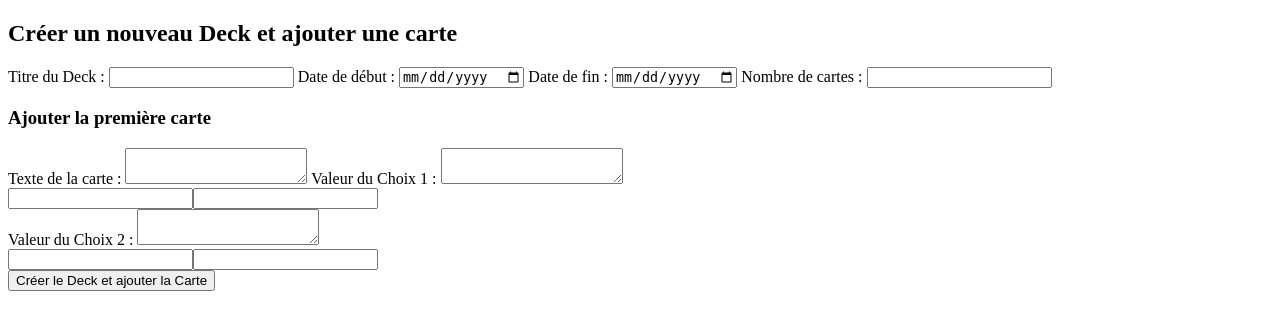
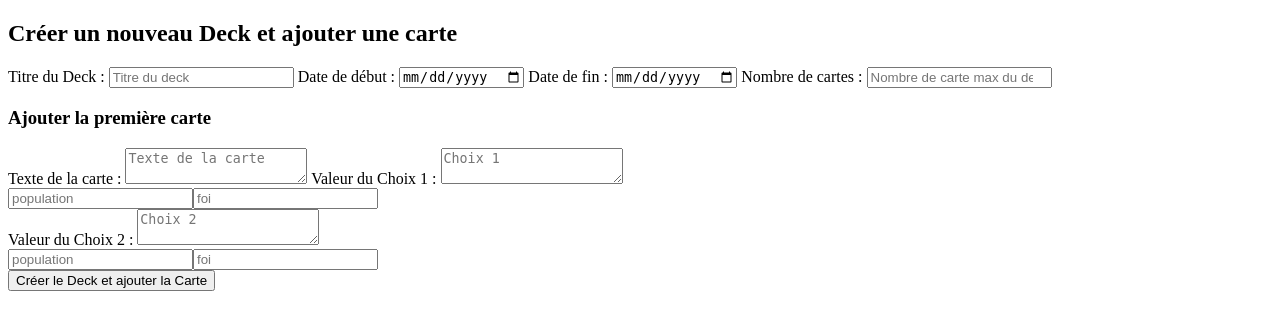
Before and after one commit to Ascenssucreausucre/reign_EasyCrea, a PHP site: template src/View/deck/create.html.twig in a window 1280 px wide. Shown: the part 26-356 px from the top of the page. Run offline with PHP 8.4, Linux system fonts and the light colour scheme; the template is opened without the code that fills it, so the values that code supplies are empty; some libraries are stand-ins or nearby versions.

Commit message:
placeholers

```diff
--- a/src/View/createur/connexion.html.twig
+++ b/src/View/createur/connexion.html.twig
@@ -6,10 +6,10 @@
     <h1>Connexion</h1>
     <form action="{{ url('/createur/connexion') }}" method="POST">
         <label for="email">Email :</label>
-        <input type="email" name="email" required>
+        <input type="email" name="email" placeholder="Adresse mail" required>
 
         <label for="passwd">Mot de passe :</label>
-        <input type="password" name="passwd" required>
+        <input type="password" name="passwd" placeholder="Mot de passe" required>
 
         <button type="submit">Se connecter</button>
     </form>
--- a/src/View/createur/inscription.html.twig
+++ b/src/View/createur/inscription.html.twig
@@ -11,13 +11,13 @@
 
     <form action="{{ url('/createur/inscription') }}" method="POST">
         <label for="nom_createur">Nom :</label>
-        <input type="text" id="nom_createur" name="nom_createur" required>
+        <input type="text" id="nom_createur" name="nom_createur" placeholder="Nom" required>
 
         <label for="ad_mail_createur">Email :</label>
-        <input type="email" id="ad_mail_createur" name="ad_mail_createur" required>
+        <input type="email" id="ad_mail_createur" name="ad_mail_createur" placeholder="Adresse Mail" required>
 
         <label for="mdp_createur">Mot de passe :</label>
-        <input type="password" id="mdp_createur" name="mdp_createur" required>
+        <input type="password" id="mdp_createur" name="mdp_createur" placeholder="Mot de passe" required>
 
         <label for="genre">Genre :</label>
         <select id="genre" name="genre">
--- a/src/View/deck/create.html.twig
+++ b/src/View/deck/create.html.twig
@@ -13,7 +13,7 @@
 
     <!-- Champs pour les informations du deck -->
     <label for="titre_deck">Titre du Deck :</label>
-    <input type="text" id="titre_deck" name="titre_deck" required>
+    <input type="text" id="titre_deck" name="titre_deck" placeholder="Titre du deck" required>
 
     <label for="date_debut_deck">Date de début :</label>
     <input type="date" id="date_debut_deck" name="date_debut_deck" required>
@@ -22,25 +22,25 @@
     <input type="date" id="date_fin_deck" name="date_fin_deck" required>
 
     <label for="nb_cartes">Nombre de cartes :</label>
-    <input type="number" id="nb_cartes" name="nb_cartes" required>
+    <input type="number" id="nb_cartes" name="nb_cartes" placeholder="Nombre de carte max du deck" required>
     <!-- Champs pour la première carte -->
     <h3>Ajouter la première carte</h3>
 
     <label for="texte_carte">Texte de la carte :</label>
-        <textarea id="texte_carte" name="texte_carte" required></textarea>
+        <textarea id="texte_carte" name="texte_carte" placeholder="Texte de la carte" required></textarea>
 
         <label for="valeurs_choix1">Valeur du Choix 1 :</label>
-        <textarea id="valeurs_choix1_text" name="valeurs_choix1_text" required></textarea>
+        <textarea id="valeurs_choix1_text" name="valeurs_choix1_text" placeholder="Choix 1" required></textarea>
         <div style="display: flex;">
-            <input type="number" id="valeurs_choix1_nb1" name="valeurs_choix1_nb1" required>
-            <input type="number" id="valeurs_choix1_nb2" name="valeurs_choix1_nb2" required>
+            <input type="number" id="valeurs_choix1_nb1" name="valeurs_choix1_nb1" placeholder="population" required>
+            <input type="number" id="valeurs_choix1_nb2" name="valeurs_choix1_nb2" placeholder="foi" required>
         </div>
 
         <label for="valeurs_choix1">Valeur du Choix 2 :</label>
-        <textarea id="valeurs_choix2_text" name="valeurs_choix2_text" required></textarea>
+        <textarea id="valeurs_choix2_text" name="valeurs_choix2_text" placeholder="Choix 2" required></textarea>
         <div style="display: flex;">
-            <input type="number" id="valeurs_choix2_nb1" name="valeurs_choix2_nb1" required>
-            <input type="number" id="valeurs_choix2_nb2" name="valeurs_choix2_nb2" required>
+            <input type="number" id="valeurs_choix2_nb1" name="valeurs_choix2_nb1" placeholder="population" required>
+            <input type="number" id="valeurs_choix2_nb2" name="valeurs_choix2_nb2" placeholder="foi" required>
         </div>
 
         <button type="submit">Créer le Deck et ajouter la Carte</button>
```
Also changed, not shown: src/View/deck/ajouter-carte.html.twig (+4 -4 lines).
